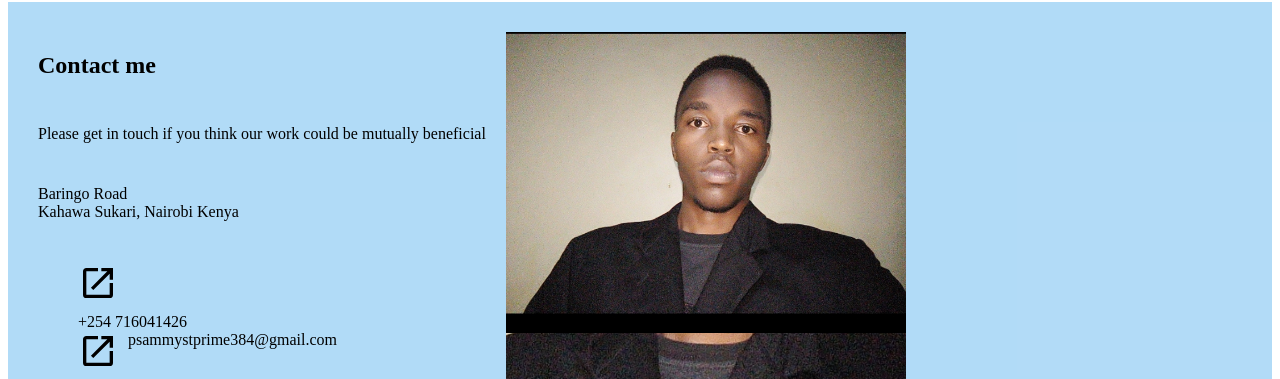
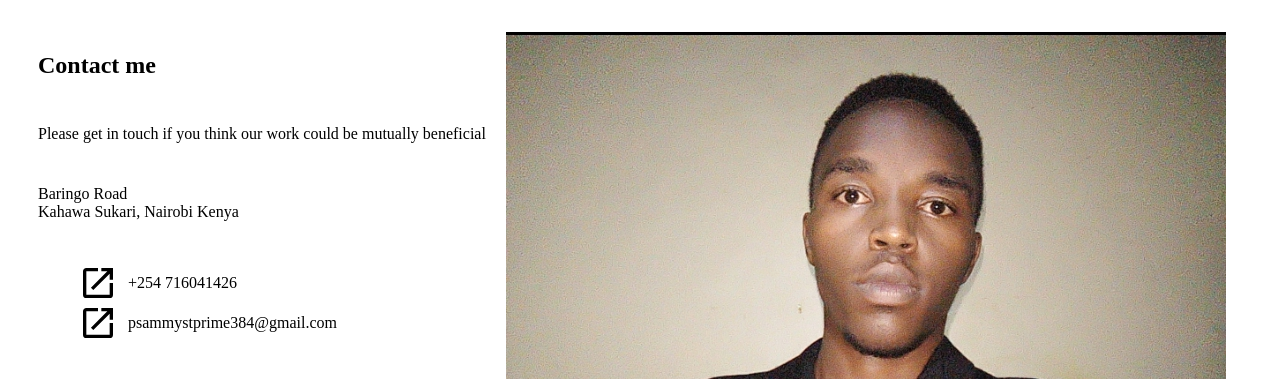
Before and after one commit to PsammystPrime/Portfolio-homepage, a plain HTML site: page index.html in a window 1280 px wide. Shown: the part 1403-1782 px from the top of the page. Drawn offline with Linux system fonts and the light colour scheme.

Commit message:
Create footer styling

```diff
--- a/style.css
+++ b/style.css
@@ -72,13 +72,14 @@ ul {
 .projectInfo div ul {
   display: flex;
 }
+
+/* footer */
 footer {
   display: flex;
   gap: 20px;
-  background-color: rgba(9, 141, 230, 0.315);
   padding: 30px;
 }
-footer :first-child {
+footer .contact {
   display: flex;
   flex-direction: column;
   gap: 10px;
@@ -87,7 +88,8 @@ footer :first-child :last-child {
   display: flex;
   gap: 10px;
 }
-footer :last-child {
-  object-fit: contain;
-  max-width: 400px;
+.email li {
+  display: flex;
+  align-items: center;
+  gap: 10px;
 }
```
